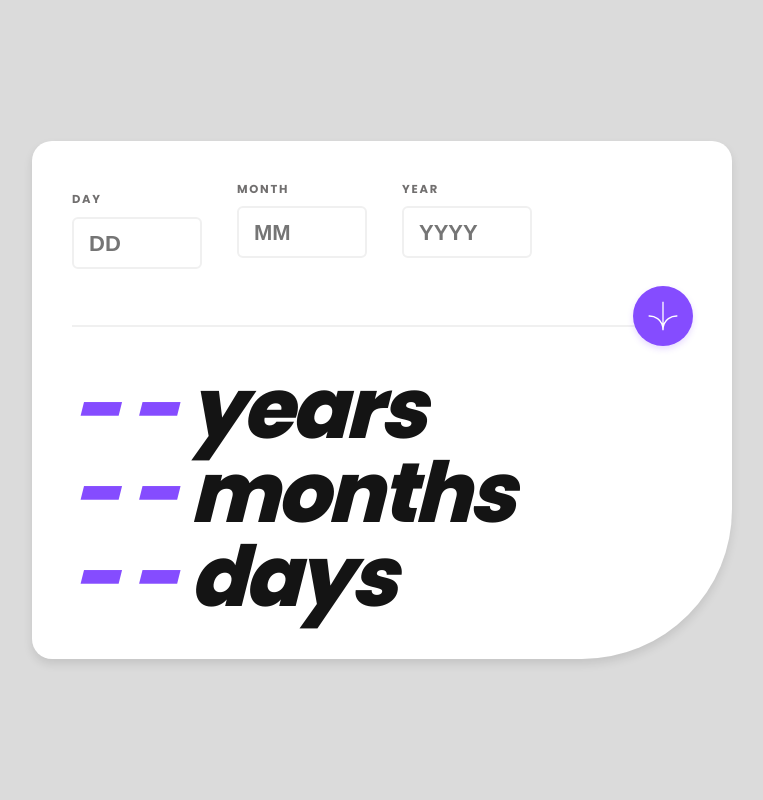
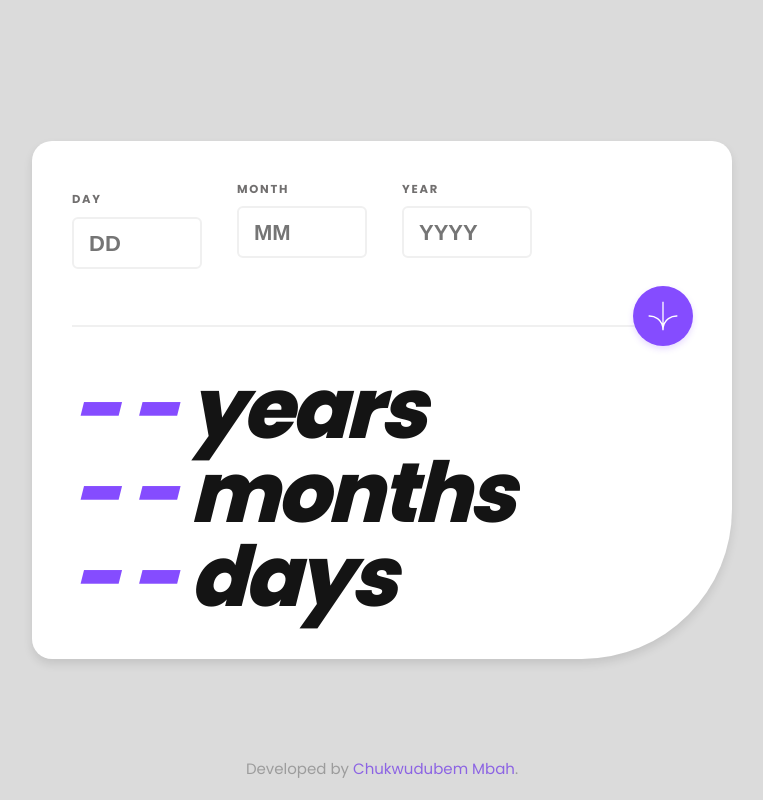
Before and after one commit to dubemmbah/age-calculator-app, a plain HTML site: page index.html in a window 1280 px wide. Shown: the whole page, without its empty margins (258-1021 px from the left). Drawn offline with Linux system fonts and the light colour scheme.

Commit message:
feat: age calculator app

```diff
--- a/index.html
+++ b/index.html
@@ -16,10 +16,24 @@
 
     <title>Frontend Mentor | Age calculator app</title>
 
-    <!-- <style>
-    .attribution { font-size: 11px; text-align: center; }
-    .attribution a { color: hsl(228, 45%, 44%); }
-  </style> -->
+    <style>
+      .attribution {
+        position: absolute;
+        bottom: 2rem;
+        font-size: 15px;
+        text-align: center;
+        color: hsl(0, 0%, 45%);
+        opacity: 0.6;
+      }
+      .attribution a {
+        color: hsl(259, 83%, 50%);
+        text-decoration: none;
+      }
+
+      .attribution a:hover {
+        text-decoration: underline;
+      }
+    </style>
   </head>
   <body>
     <main class="container">
@@ -67,9 +81,9 @@
       </div>
     </main>
 
-    <!-- <div class="attribution">
-    Challenge by <a href="https://www.frontendmentor.io?ref=challenge" target="_blank">Frontend Mentor</a>.
-    Coded by <a href="#">Your Name Here</a>.
-  </div> -->
+   <div class="attribution">
+      Developed by
+      <a href="https://www.github.com/dubemmbah/">Chukwudubem Mbah</a>.
+    </div>
   </body>
 </html>
```
